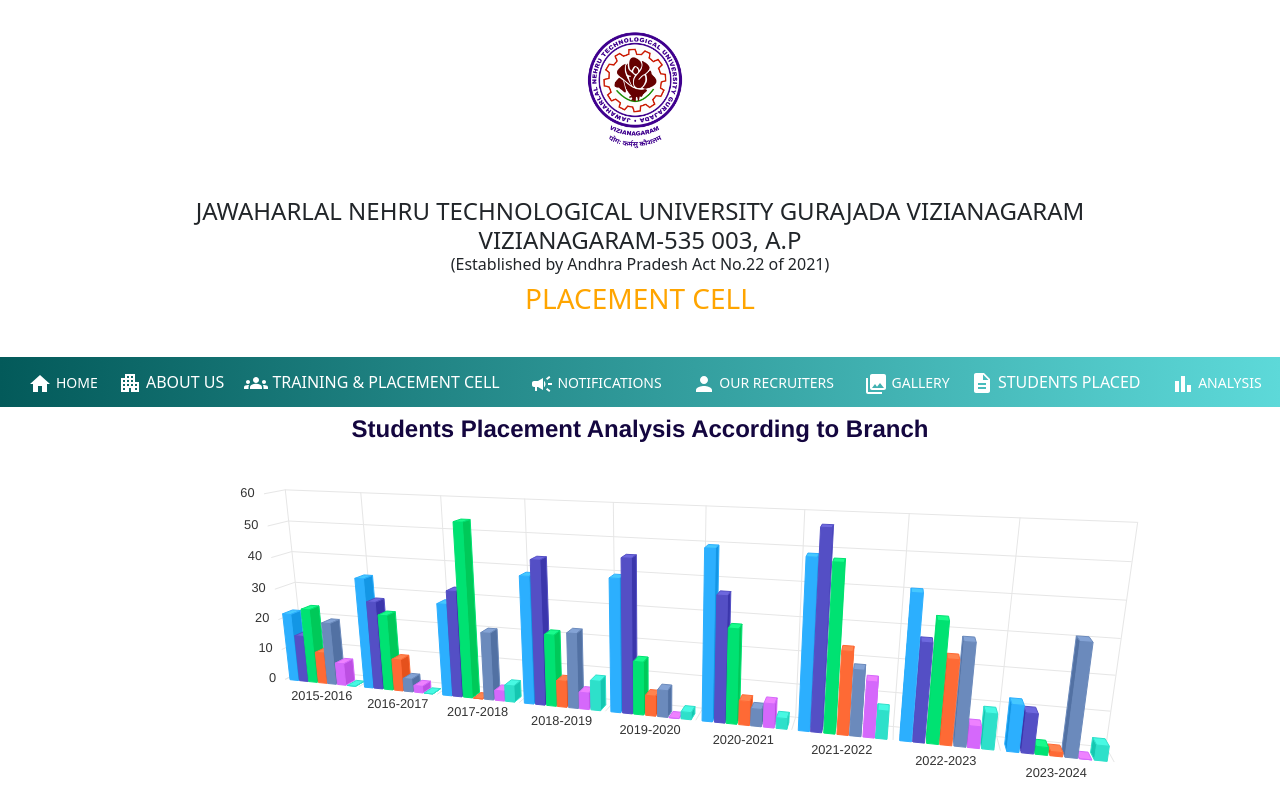
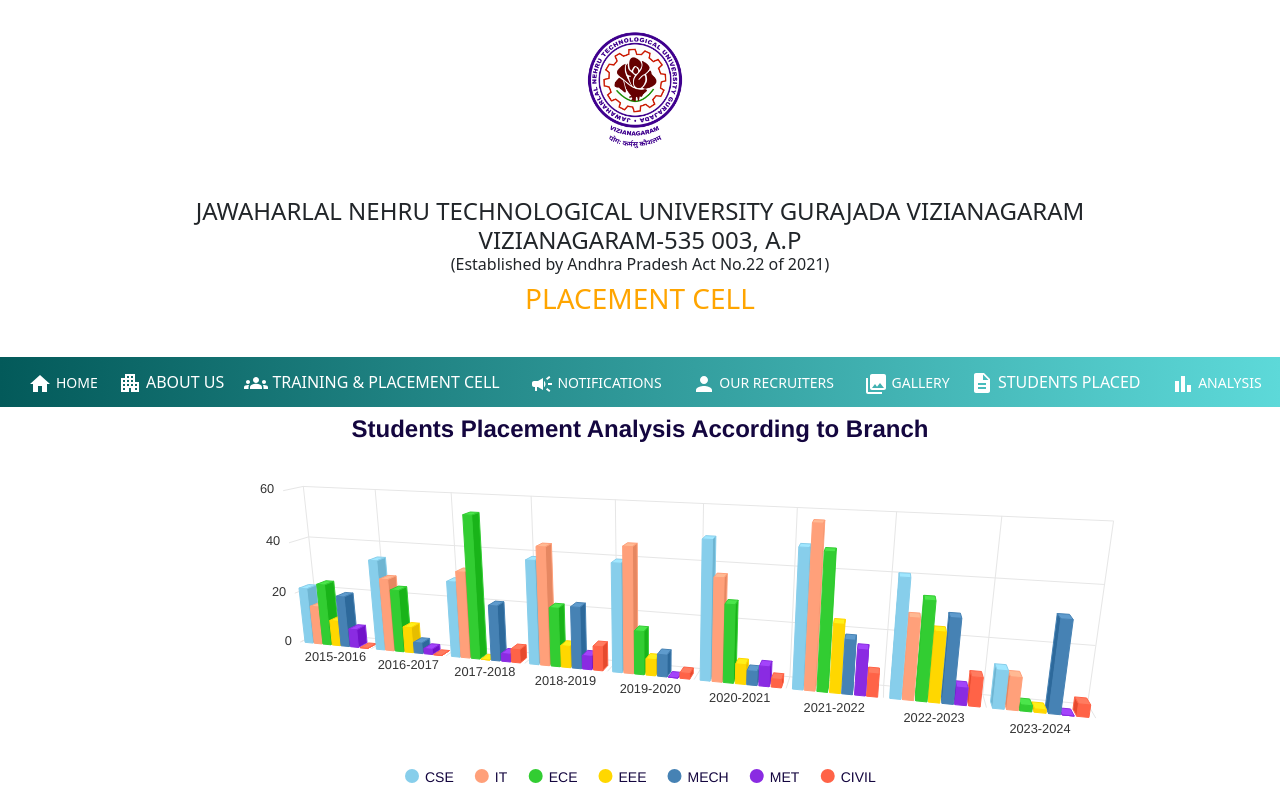
Before and after one commit to JNTU-GV-WEBSITE/placement-cell, a React (Create React App) app: page /about-analysis in a window 1280 px wide. Shown: the top 800 px of the page. Built offline with nearby package versions, Linux system fonts and the light colour scheme.

Commit message:
analysis page updated

```diff
--- a/src/Components/Header/Chart/Chart.js
+++ b/src/Components/Header/Chart/Chart.js
@@ -44,7 +44,11 @@
         }
       },
       legend: {
-        enabled: false
+        enabled: true, // Enable legend
+        itemStyle: {
+          color: 'rgb(20, 6, 63)', // Legend text color
+          fontSize: '14px' // Legend text size
+        }
       },
       credits: {
         enabled: false // Disable HighCharts.com link
@@ -58,24 +62,31 @@
       },
       series: [{
         name: 'CSE',
+        color: '#87CEEB', // Sky Blue
         data: [22, 35, 29, 39, 40, 50, 49, 41, 13]
       }, {
         name: 'IT',
+        color: '#FFA07A', // Light Salmon
         data: [15, 28, 33, 44, 46, 37, 57, 28, 11]
       }, {
         name: 'ECE',
+        color: '#32CD32', // Lime Green
         data: [24, 24, 54, 22, 16, 28, 48, 34, 2]
       }, {
         name: 'EEE',
+        color: '#FFD700', // Gold
         data: [10, 10, 0, 8, 6, 7, 24, 24, 1]
       }, {
         name: 'MECH',
+        color: '#4682B4', // Steel Blue
         data: [20, 4, 21, 23, 8, 5, 19, 29, 31]
       }, {
         name: 'MET',
+        color: '#8A2BE2', // Blue Violet
         data: [7, 2, 3, 5, 0, 7, 16, 6, 0]
       }, {
         name: 'CIVIL',
+        color: '#FF6347', // Tomato
         data: [0, 0, 5, 9, 2, 3, 8, 10, 4]
       }]
     });
```
